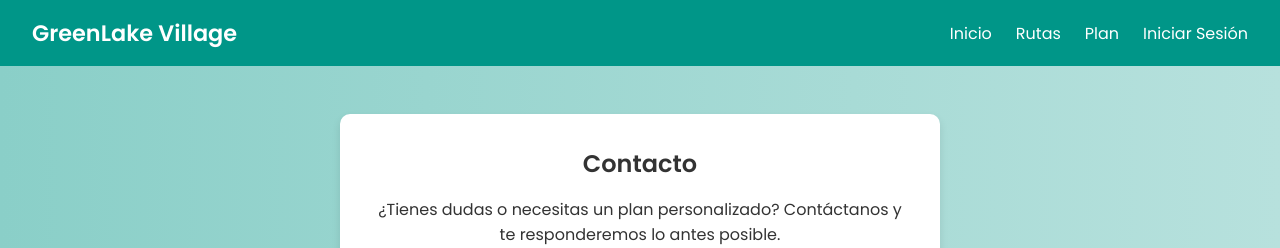
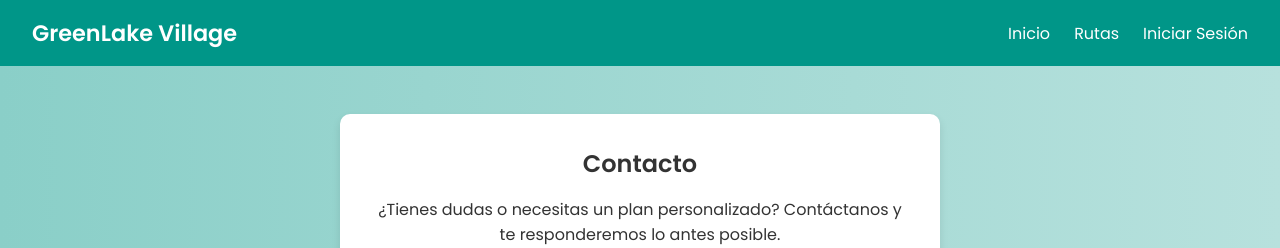
Before and after one commit to 5nullpointers/GreenLakeVillage, a Flask app: page /contacto in a window 1280 px wide. Shown: the top 248 px of the page. Run offline with Flask 3, Linux system fonts and the light colour scheme; parts of the project's set-up code (start-up, migrations or seed data) failed here and were passed over.

Commit message:
Eliminar enlace de "Plan" en las plantillas de navegación de contacto, índice y registro

```diff
--- a/Presentacion/templates/contacto.html
+++ b/Presentacion/templates/contacto.html
@@ -16,7 +16,6 @@
         <ul class="nav-links">
             <li><a href="/">Inicio</a></li>
             <li><a href="#">Rutas</a></li>
-            <li><a href="#">Plan</a></li>
             <li><a href="/login" class="btn-login">Iniciar Sesión</a></li>
         </ul>
     </nav>
--- a/Presentacion/templates/index.html
+++ b/Presentacion/templates/index.html
@@ -16,7 +16,6 @@
         <div class="nav-logo">GreenLake Village</div>
         <ul class="nav-links">
             <li><a href="#">Rutas</a></li>
-            <li><a href="#">Plan</a></li>
             <li><a href="/contacto">Contacto</a></li>
             <li><a href="/login">Iniciar Sesión</a></li>
         </ul>
--- a/Presentacion/templates/loginRegister.html
+++ b/Presentacion/templates/loginRegister.html
@@ -17,7 +17,6 @@
         <ul class="nav-links">
             <li><a href="/">Inicio</a></li>
             <li><a href="#">Rutas</a></li>
-            <li><a href="#">Plan</a></li>
             <li><a href="/contacto">Contacto</a></li>
         </ul>
     </nav>
```
